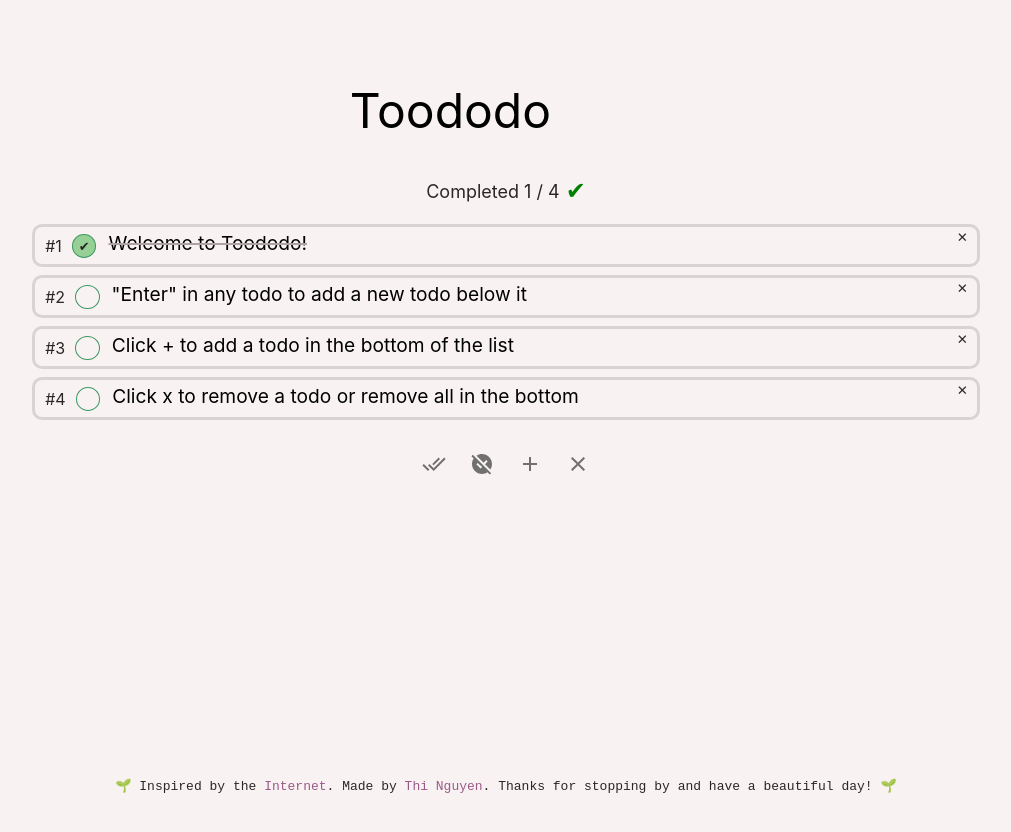
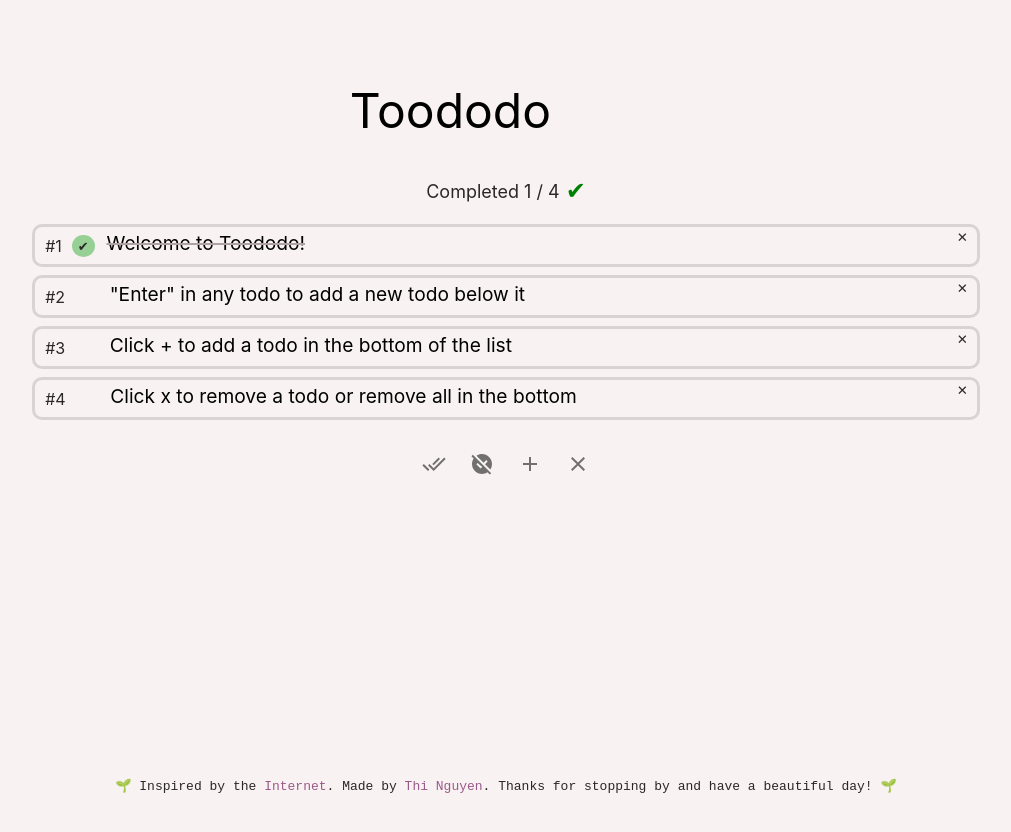
Before and after one commit to ngthing/react-typescript-todo-with-drag-and-drop, a React (Create React App) app: page / in a window 1280 px wide. Shown: the whole page, without its empty margins (134-1145 px from the left). Built offline with nearby package versions, Linux system fonts and the light colour scheme.

Commit message:
use styled components library and clean up css

```diff
--- a/package.json
+++ b/package.json
@@ -21,6 +21,7 @@
         "react-beautiful-dnd": "^13.1.1",
         "react-dom": "^18.2.0",
         "react-scripts": "5.0.1",
+        "styled-components": "^6.1.3",
         "typescript": "^4.9.5",
         "web-vitals": "^2.1.4"
     },
--- a/src/App.css
+++ b/src/App.css
@@ -25,98 +25,7 @@ body {
     display: none;
 }
 
-.todo-list-name {
-    padding-top: 10vh;
-    padding-bottom: 5vh;
-}
-
-.todo-list-name input {
-    font-size: 3rem;
-    text-align: center;
-    cursor: pointer;
-    border: none;
-    background: transparent;
-    outline: none;
-    width: 90%;
-    font-family: inherit;
-    height: fit-content;
-}
-
-.header {
-    display: flex;
-    flex-direction: column;
-    align-items: center;
-    justify-content: center;
-}
-
-.todo-list-container {
-    display: flex;
-    flex-direction: column;
-    align-items: center;
-    justify-content: center;
-    /* color: white; */
-    padding-bottom: 20px;
-}
-
-.todo {
-    display: flex;
-    align-items: center;
-    margin: 0.25rem 0;
-    border: solid var(--todoBorder);
-    padding: 2px 10px;
-    border-radius: 10px;
-    min-width: 50%;
-    width: 80%;
-    position: relative;
-}
-
-.todo-text {
-    width: 100%;
-    padding-right: 3%;
-    display: inline-block;
-}
-
-.todoTextarea {
-    border: none;
-    background: transparent;
-    font-size: 1.2rem;
-    outline: none;
-    width: 100%;
-    font-family: inherit;
-    text-wrap: pretty;
-    overflow: auto;
-    resize: none;
-    height: fit-content;
-    /* necessary for line break in textarea works in mobile browser */
-    overflow-wrap: break-word;
-    word-wrap: break-word;
-    white-space: pre-line;
-}
-
-.todoTextarea::-webkit-scrollbar-thumb {
-    background: var(--todoBorder);
-    /* Color of the thumb */
-}
-
-.todoTextarea::-webkit-scrollbar-thumb:hover {
-    background: var(--todoBorder);
-    /* Color of the thumb on hover */
-}
-
-/* Style for the track (the non-draggable part of the scrollbar) */
-.todoTextarea::-webkit-scrollbar-track {
-    background: var(--background);
-    /* Color of the track */
-}
-
-/* Style for the scrollbar itself (including the arrows) */
-.todoTextarea::-webkit-scrollbar {
-    width: 4px;
-    /* Width of the scrollbar */
-}
-
 .todo-is-completed .checkbox {
-    /* color: #433c3c; */
     background: var(--checkboxColor);
 }
 
@@ -124,25 +33,6 @@ body {
     text-decoration: line-through;
     text-decoration-color: #ada1a1;
     text-decoration-thickness: 2px;
-}
-
-.checkbox {
-    margin: 0 10px;
-    display: flex;
-    width: 25px;
-    height: 22px;
-    border-radius: 50%;
-    font-size: 13px;
-    cursor: pointer;
-    justify-content: center;
-    align-items: center;
-    transition: background-color .2s ease-in-out;
-    border: 1px solid var(--checkboxBorder);
-}
-
-.checkbox:hover {
-    background: var(--checkboxColor);
-    border: 1px solid rgba(255, 255, 255, 0);
 }
 
 .todo-list-stats,
@@ -167,26 +57,6 @@ body {
 .allDone {
     font-size: inherit;
     bottom: 6px;
-}
-
-.btn-action {
-    border-color: transparent;
-    background: var(--actionBtnColor);
-    color: var(--btnTextColor);
-    cursor: pointer;
-}
-
-.btn-action:hover {
-    background: var(--actionBtnHoveredColor);
-}
-
-.todo-btns-action {
-    display: flex;
-    justify-content: center;
-}
-
-.todo-index {
-    cursor: pointer;
 }
 
 .btn-delete-todo {
--- /dev/null
+++ b/src/StyledComponents.tsx
@@ -0,0 +1,113 @@
+import styled from 'styled-components';
+
+const background = '#f9f2f2';
+const textColor = 'rgb(43, 39, 39)';
+const checkboxBorder = '#3d9863';
+const checkboxColor = '#6ec26eb5';
+const white = '#ffffff';
+const todoBorder = '#c0bbbb8f';
+const btnTextColor = '#2f2b2b';
+const actionBtnHoveredColor = '#ece2e2';
+const actionBtnColor = '#c6b9b9';
+
+export const FlexContainer = styled.div`
+    display: flex;
+    justify-content: center;
+`
+export const ListTitle = styled.div`
+    padding-top: 10vh;
+    padding-bottom: 5vh;
+`;
+export const TitleInput = styled.input`
+    font-size: 3rem;
+    text-align: center;
+    cursor: pointer;
+    border: none;
+    background: transparent;
+    outline: none;
+    width: 90%;
+    font-family: inherit;
+    height: fit-content;
+`;
+
+export const ListContainer = styled.div`
+    display: flex;
+    flex-direction: column;
+    align-items: center;
+    justify-content: center;
+    padding-bottom: 20px;
+`;
+
+export const ItemContainer = styled.div`
+    display: flex;
+    align-items: center;
+    margin: 0.25rem 0;
+    border: solid ${todoBorder};
+    padding: 2px 10px;
+    border-radius: 10px;
+    min-width: 50%;
+    width: 80%;
+    position: relative;
+`;
+
+export const ItemIndex = styled.span`
+    cursor: pointer;
+`
+
+export const ItemCheckbox = styled.div`
+    margin: 0 10px;
+    display: flex;
+    width: 25px;
+    height: 22px;
+    border-radius: 50%;
+    font-size: 13px;
+    cursor: pointer;
+    justify-content: center;
+    align-items: center;
+    transition: background-color .2s ease-in-out;
+    border: 1px solid var(checkboxBorder);
+    &:hover{
+        background: var(checkboxColor);
+        border: 1px solid rgba(255, 255, 255, 0);
+    }
+`
+
+export const ItemTextContainer = styled.div`
+    width: 100%;
+    padding-right: 3%;
+    display: inline-block;
+`
+
+export const ItemText = styled.textarea`
+    border: none;
+    background: transparent;
+    font-size: 1.2rem;
+    outline: none;
+    width: 100%;
+    font-family: inherit;
+    /* text-wrap: pretty; */
+    overflow: auto;
+    resize: none;
+    height: fit-content;
+    /* necessary for line break in textarea works in mobile browser */
+    overflow-wrap: break-word;
+    word-wrap: break-word;
+    white-space: pre-line;
+
+    &::-webkit-scrollbar {
+        width: 4px;
+    }
+    &::-webkit-scrollbar-track {background: ${background};}
+    &::-webkit-scrollbar-thumb {
+        background: ${todoBorder};
+    }
+`
+
+export const Button = styled.button`
+    border-color: transparent;
+    color:  ${btnTextColor};
+    cursor: pointer;
+    &:hover{
+        background:${actionBtnHoveredColor}
+    }
+`
--- a/src/TodoItem.tsx
+++ b/src/TodoItem.tsx
@@ -1,5 +1,5 @@
-import { Ref } from 'react';
 import { Draggable } from "react-beautiful-dnd";
+import { Button, ItemContainer, ItemCheckbox, ItemIndex, ItemTextContainer, ItemText } from './StyledComponents';
 
 export interface Todo {
     id: string; content: string; isCompleted: boolean
@@ -11,23 +11,8 @@ interface TodoItemProps extends Todo {
     handleDelete: (i: number) => void;
     handleKeyDown: (e: React.KeyboardEvent<HTMLElement>, i: number) => void;
     toggleTodoCompleteAtIndex: (i: number) => void;
-    mRef?: Ref<HTMLDivElement> | null;
 };
 
-export const TodoItem = (ps: TodoItemProps) => (
-    <div className={`todo ${ps.isCompleted && 'todo-is-completed'}`} ref={ps.mRef}>
-        <span className='todo-index'>#{ps.index + 1} </span>
-        <div className="checkbox" onClick={() => ps.toggleTodoCompleteAtIndex(ps.index)}>
-            {ps.isCompleted && (
-                <span>&#x2714;</span>
-            )}
-        </div>
-        <input type="text" value={ps.content} id={`todo-input-${ps.index}`} aria-label={`todo-input-${ps.index}`}
-            onKeyDown={(e) => ps.handleKeyDown(e, ps.index)}
-            onChange={(e) => ps.onChange(e.target.value, ps.index)} />
-        <button className="btn-action" aria-label='delete-todo' onClick={() => ps.handleDelete(ps.index)}>&#x2715;</button>
-    </div>
-)
 const todoTextareaHeight = (content: string): number => {
     // it works! muahaha - why these formula and numbers - no comment.
     // but 25px is the min width i want to set.
@@ -39,25 +24,25 @@ const todoTextareaHeight = (content: string): number => {
 export const DragableTodoItem = (ps: TodoItemProps) => (
     <Draggable key={ps.id} draggableId={ps.id} index={ps.index}>
         {(provided) => (
-            <div key={ps.id} className={`todo ${ps.isCompleted && 'todo-is-completed'}`}
+            <ItemContainer key={ps.id} className={`${ps.isCompleted && 'todo-is-completed'}`}
                 ref={provided.innerRef}
                 {...provided.draggableProps}
                 {...provided.dragHandleProps}
             >
-                <span className='todo-index'>#{ps.index + 1} </span>
-                <div className="checkbox" onClick={() => ps.toggleTodoCompleteAtIndex(ps.index)}>
+                <ItemIndex className='todo-index'>#{ps.index + 1} </ItemIndex>
+                <ItemCheckbox className='checkbox' onClick={() => ps.toggleTodoCompleteAtIndex(ps.index)}>
                     {ps.isCompleted && (
                         <span>&#x2714;</span>
                     )}
-                </div>
-                <div className="todo-text">
-                    <textarea className='todoTextarea' wrap="off" value={ps.content} id={`todo-input-${ps.index}`} aria-label={`todo-input-${ps.index}`}
+                </ItemCheckbox>
+                <ItemTextContainer>
+                    <ItemText className="todoTextarea" wrap="off" value={ps.content} id={`todo-input-${ps.index}`} aria-label={`todo-input-${ps.index}`}
                         style={{ height: todoTextareaHeight(ps.content) }}
                         onKeyDown={(e) => ps.handleKeyDown(e, ps.index)}
                         onChange={(e) => ps.onChange(e.target.value, ps.index)} />
-                </div>
-                <button className="btn-action btn-delete-todo" aria-label='delete-todo' onClick={() => ps.handleDelete(ps.index)}>&#x2715;</button>
-            </div>
+                </ItemTextContainer>
+                <Button className="btn-delete-todo" aria-label='delete-todo' onClick={() => ps.handleDelete(ps.index)}>&#x2715;</Button>
+            </ItemContainer>
         )}
     </Draggable>
 )
--- a/src/TodoList.tsx
+++ b/src/TodoList.tsx
@@ -7,16 +7,18 @@ import AddIcon from '@mui/icons-material/Add';
 import ClearIcon from '@mui/icons-material/Clear';
 import DoneAllIcon from '@mui/icons-material/DoneAll';
 import UnpublishedIcon from '@mui/icons-material/Unpublished';
+import { ListContainer, ListTitle, TitleInput, FlexContainer } from './StyledComponents';
 
 interface TodoListNameProps {
     name: string;
     onNameChange: (name: string) => void;
 }
+
 const TodoListName = (ps: TodoListNameProps) => (
-    <div className='todo-list-name'>
-        <input type="text" value={ps.name} id='todoName' aria-label='todoName'
+    <ListTitle>
+        <TitleInput type="text" value={ps.name} id='todoName' aria-label='todoName'
             onChange={(e) => ps.onNameChange(e.target.value)} />
-    </div>
+    </ListTitle>
 )
 interface TodoListStatsProps {
     completed: number;
@@ -41,31 +43,31 @@ interface TodoListActionsProps {
     deleteTodoList: () => void;
 }
 const TodoListActions = (ps: TodoListActionsProps) => (
-    <div className="todo-btns-action">
+    <FlexContainer>
         <Tooltip title="Check All">
-            <IconButton className="btn-action" aria-label='check-all-todo' sx={{ mr: 1 }}
+            <IconButton aria-label='check-all-todo' sx={{ mr: 1 }}
                 onClick={() => ps.checkAll()}><DoneAllIcon></DoneAllIcon>
             </IconButton>
         </Tooltip>
         <Tooltip title="Uncheck All">
-            <IconButton className="btn-action" aria-label='uncheck-all-todo' sx={{ mr: 1 }}
+            <IconButton aria-label='uncheck-all-todo' sx={{ mr: 1 }}
                 onClick={() => ps.uncheckAll()}><UnpublishedIcon></UnpublishedIcon>
             </IconButton>
         </Tooltip>
 
         <Tooltip title="Add One">
-            <IconButton className="btn-action" aria-label='add-todo' sx={{ mr: 1 }}
+            <IconButton aria-label='add-todo' sx={{ mr: 1 }}
                 onClick={() => ps.createTodo()}><AddIcon></AddIcon>
             </IconButton>
         </Tooltip>
         <Tooltip title="Delete All">
-            <IconButton className="btn-action" aria-label='delete-todo-list'
+            <IconButton aria-label='delete-todo-list'
                 onClick={() => ps.deleteTodoList()}>
                 <ClearIcon></ClearIcon>
             </IconButton>
         </Tooltip>
 
-    </div>
+    </FlexContainer>
 );
 
 interface TodoListProps {
@@ -146,7 +148,7 @@ export const TodoList = (ps: TodoListProps) => {
 
                 <StrictModeDroppable droppableId='droppable'>
                     {provided => (
-                        <div className="todo-list-container"
+                        <ListContainer
                             ref={provided.innerRef}
                             {...provided.droppableProps}
                         >
@@ -159,7 +161,7 @@ export const TodoList = (ps: TodoListProps) => {
 
                             ))}
                             {provided.placeholder}
-                        </div>
+                        </ListContainer>
                     )}
                 </StrictModeDroppable>
             </DragDropContext>
```
Also changed, not shown: 1 other file (tests, documents, lock files or other folders).
